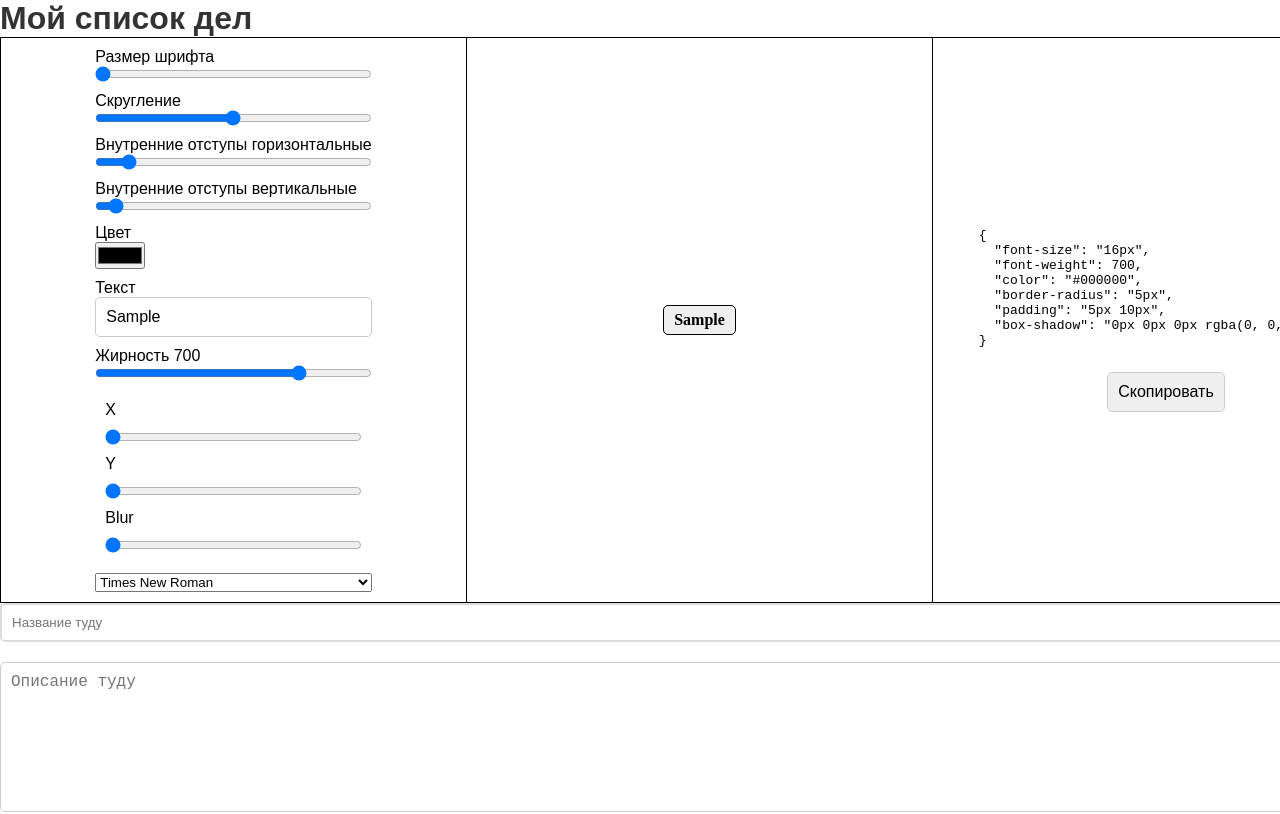
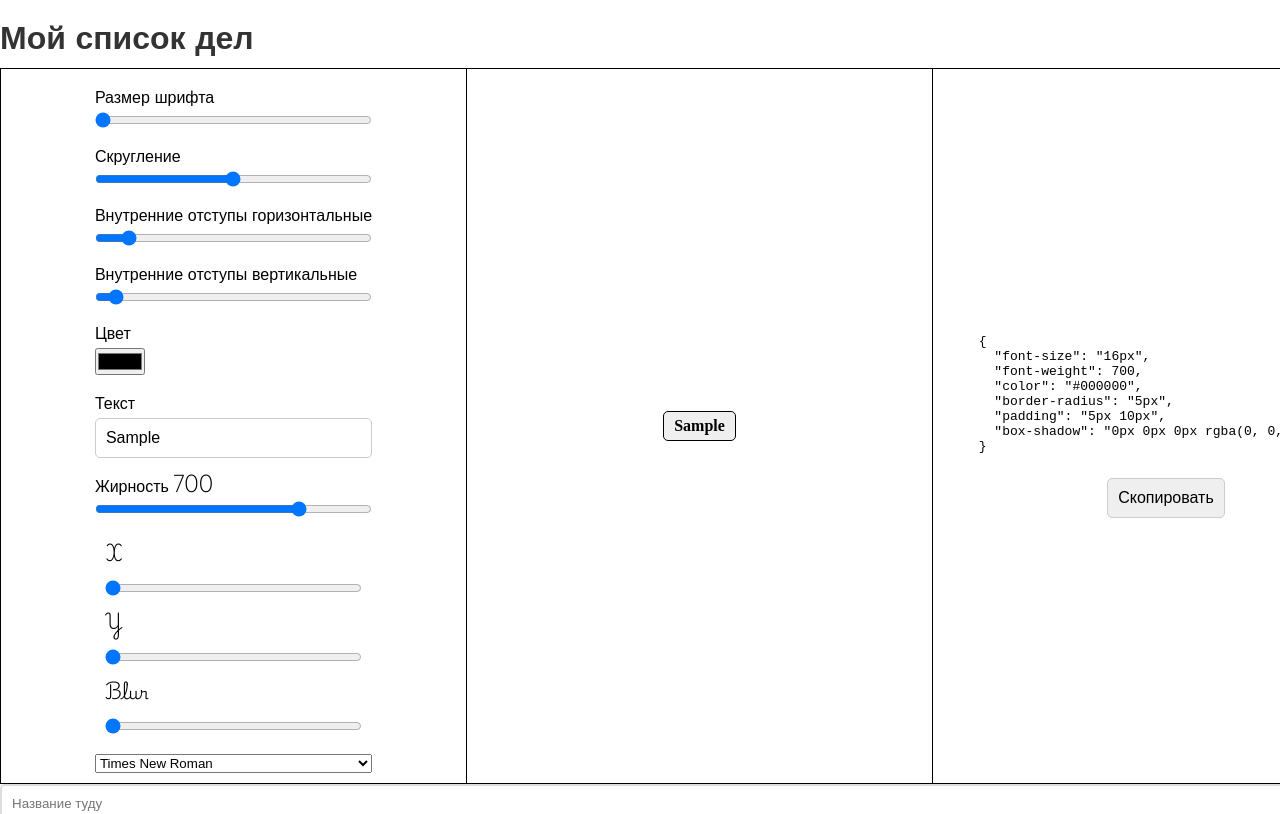
Before and after one commit to Anton240404/todoList, a React (Vite) app: page / in a window 1280 px wide. Shown: the top 814 px of the page. Built offline with nearby package versions, Linux system fonts and the light colour scheme.

Commit message:
шрифты

```diff
--- a/src/components/css/reset.css
+++ b/src/components/css/reset.css
@@ -1,3 +1,8 @@
+@font-face {
+    font-family: 'Playwrite PT Light';
+    src: url(../../assets/fonts/Playwrite.woff2);
+}
+
 * {
     margin: 0px;
     padding: 0px;
--- a/src/components/css/todo.css
+++ b/src/components/css/todo.css
@@ -6,7 +6,8 @@
 }
 
 .todo-app {
-    font-family: Arial, sans-serif;
+    /* font-family: Arial, sans-serif; */
+    font-family: 'Playwrite PT Light', Arial;
     margin-top: 50px;
     width: 1400px;
     margin: 0 auto;
--- a/src/components/interactive-button/interactive-button-edit.module.css
+++ b/src/components/interactive-button/interactive-button-edit.module.css
@@ -66,4 +66,10 @@
     border-radius: 5px;
     font-size: 16px;
     cursor: pointer;
+
+    transition-duration: 0.2s;
 }
+
+.buttonCopy:hover {
+    background-color: #b1d6f8;
+}
```
Also changed, not shown: src/assets/fonts/Playwrite.woff2 (added).
